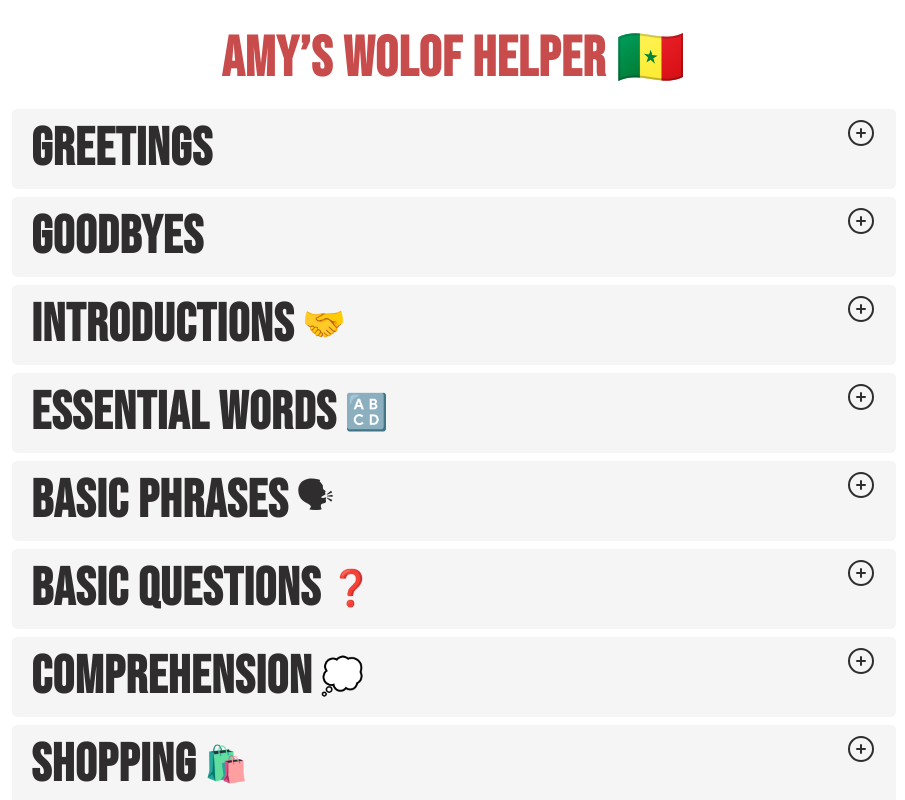
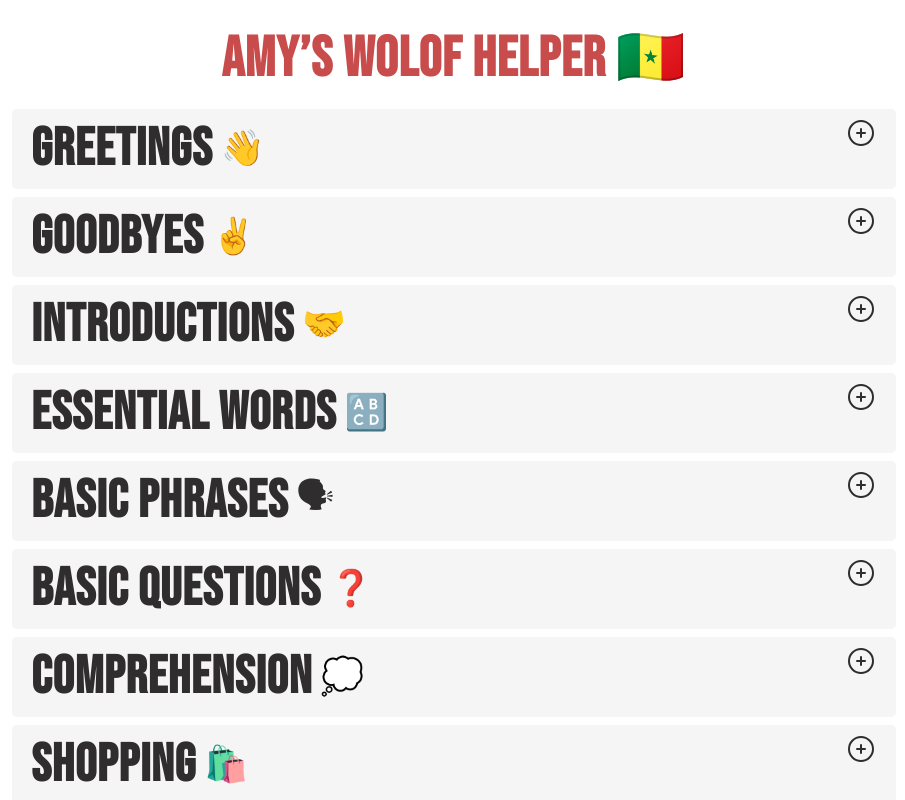
Before and after one commit to amylopezdev/Wolof-Helper, a React (Vite) app: page / in a window 1280 px wide. Shown: the top 800 px of the page, without its empty margins (186-1091 px from the left). Built offline with nearby package versions, Linux system fonts and the light colour scheme.

Commit message:
update emojis

```diff
--- a/src/components/GetEmoji.js
+++ b/src/components/GetEmoji.js
@@ -1,6 +1,9 @@
 export const getEmoji = (category) => {
-    if (category == "greetings & farwells") {
+    if (category == "greetings") {
       return "👋";
+    }
+    if (category === "goodbyes") {
+      return "✌️"
     }
     if (category == "introductions") {
       return "🤝";
```
